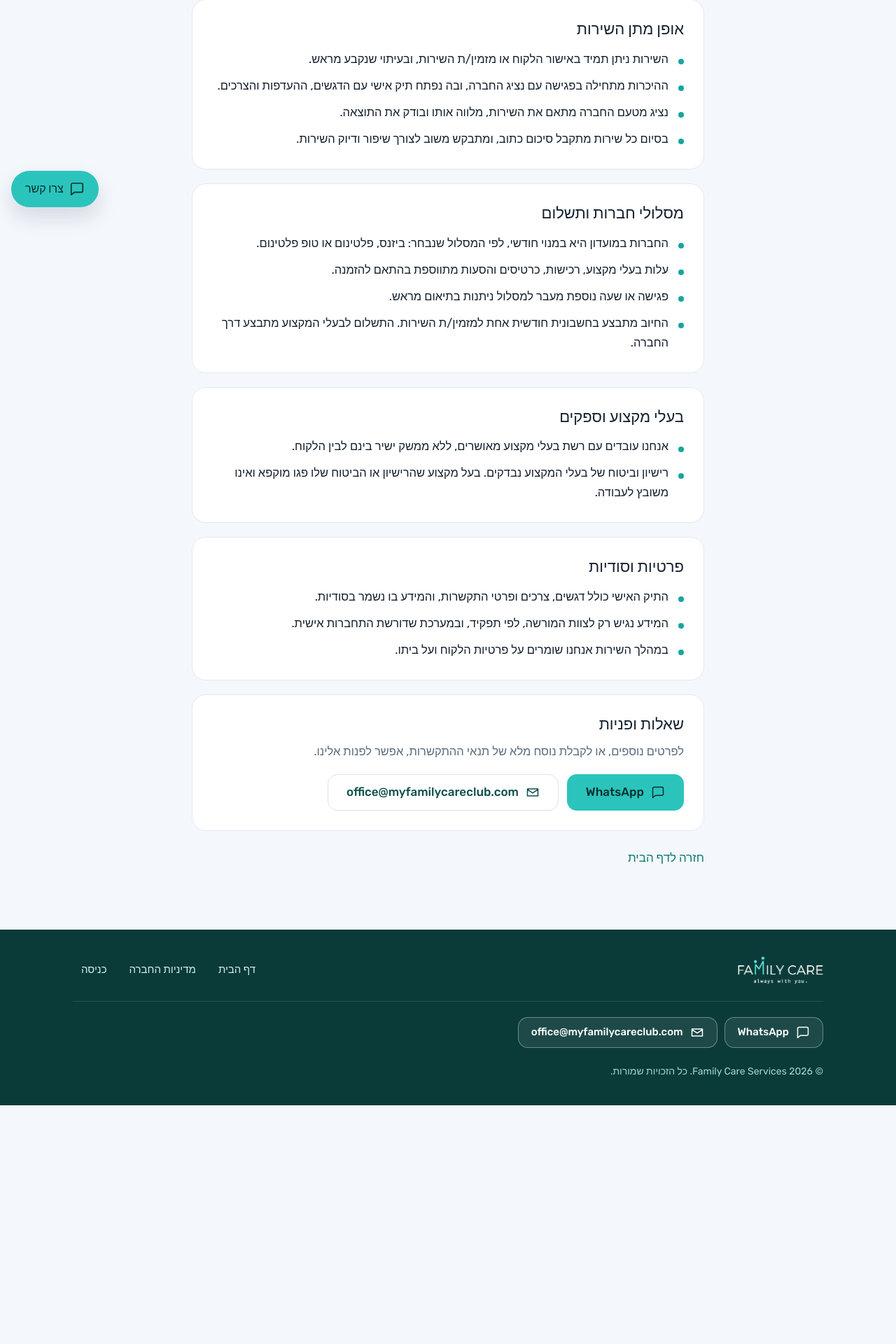
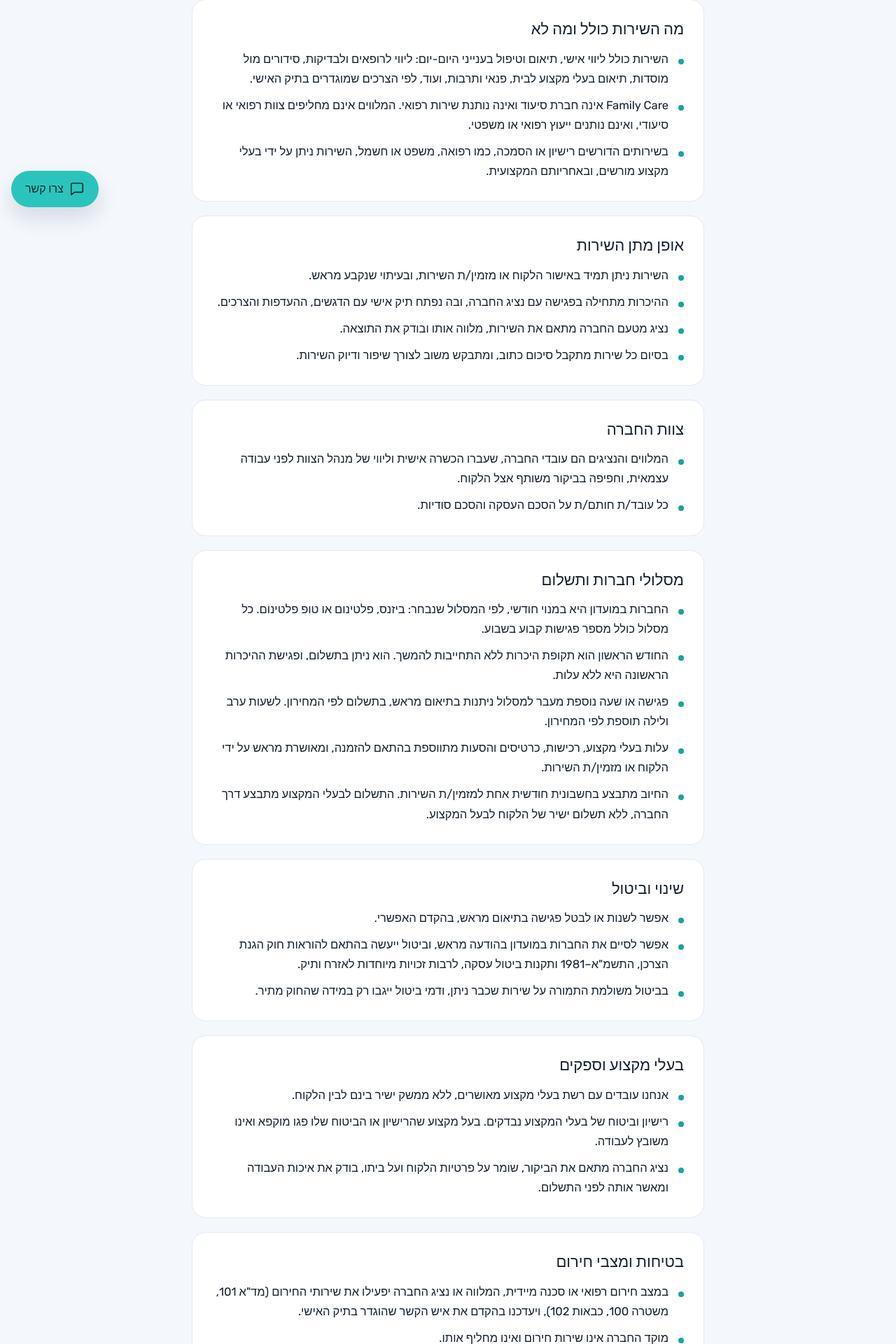
Before and after one commit to danaleeskunik/FamilyCare, a React (Vite) app: page /policy in a window 1280 px wide. Shown: the part 488-2408 px from the top of the page at 70% size. Before the commit the page ends 2067 px from the top, so only its background shows below. Built offline with nearby package versions, Linux system fonts and the light colour scheme.

Commit message:
Landing: updated trust points, example visit moved before 'how it works' with emphasized approved-professionals badge; full company policy and terms page
Co-Authored-By: Claude Sonnet 5.5 <noreply@anthropic.com>

```diff
--- a/src/components/LandingChrome.tsx
+++ b/src/components/LandingChrome.tsx
@@ -114,7 +114,7 @@ export function LpFooter({ onPolicy }: { onPolicy?: boolean }) {
           <Link to="/" onClick={toTop} aria-label="Family Care — לתחילת הדף"><img src={logo('logo-white.png')} alt="Family Care" height={40} /></Link>
           <nav aria-label="קישורים בתחתית העמוד">
             {onPolicy ? <Link to="/">דף הבית</Link> : (<><a href="#about">אודות</a><a href="#services">שירותים</a><a href="#plans">מסלולים</a><a href="#faq">שאלות נפוצות</a></>)}
-            <Link to="/policy">מדיניות החברה</Link>
+            <Link to="/policy">מדיניות ותנאי שירות</Link>
             <Link to="/login">כניסה</Link>
           </nav>
         </div>
--- a/src/pages/Landing.tsx
+++ b/src/pages/Landing.tsx
@@ -154,25 +154,12 @@ export default function Landing() {
               <a className="lp-btn ghost" href="#services">מה כלול במועדון</a>
             </div>
             <ul className="lp-trust reveal" style={delay(320)}>
-              <li><Ico name="check" size={18} /> מלווה אישית קבועה</li>
-              <li><Ico name="check" size={18} /> סיכום כתוב אחרי כל שירות</li>
-              <li><Ico name="check" size={18} /> הכול באישור הלקוח</li>
+              <li><Ico name="check" size={18} /> מלווה אישית קבועה למשפחה</li>
+              <li><Ico name="check" size={18} /> איכות חיים ובטחון אישי להורים</li>
+              <li><Ico name="check" size={18} /> אחריות מלאה ושקיפות עבורכם</li>
             </ul>
           </div>
 
-          <div className="lp-hero-art reveal" style={delay(200)} aria-hidden="true">
-            <div className="lp-orb a" /><div className="lp-orb b" />
-            <article className="lp-note">
-              <div className="lp-note-top">
-                <span className="lp-note-title"><Ico name="doc" size={18} /> סיכום ביקור</span>
-                <span className="lp-tag">דוגמה</span>
-              </div>
-              <div className="lp-note-row"><span className="lp-dot"><Ico name="medical" size={18} /></span><div><strong>ליווי לבדיקת עיניים</strong><small><span className="ltr">09:30–12:00</span> · המלווה הקבועה</small></div></div>
-              <p>הכול עבר בשלום. התור הבא נקבע לעוד שלושה חודשים, והתרופות נמסרו הביתה.</p>
-              <div className="lp-note-foot"><span className="lp-ok"><Ico name="check" size={16} /> הושלם</span><span>נשלח למשפחה</span></div>
-            </article>
-            <div className="lp-float"><Ico name="shield" size={18} /> בעלי מקצוע מאושרים</div>
-          </div>
         </div>
       </header>
 
@@ -193,6 +180,24 @@ export default function Landing() {
 
       <Section id="services" title="הכול תחת קורת גג אחת" lead="שירות קונסיירז' אישי שמוריד מכם את העומס היומיומי ומחזיר לכם חיים.">
         <ServiceGrid />
+      </Section>
+
+      <Section id="example" tone="dark" title="ככה נראה שירות אצלנו" lead="אחרי כל שירות המשפחה מקבלת סיכום כתוב, גם כשלא נמצאים בבית.">
+        <div className="lp-example">
+          <article className="lp-note reveal">
+            <div className="lp-note-top">
+              <span className="lp-note-title"><Ico name="doc" size={18} /> סיכום ביקור</span>
+              <span className="lp-tag">דוגמה</span>
+            </div>
+            <div className="lp-note-row"><span className="lp-dot"><Ico name="medical" size={18} /></span><div><strong>ליווי לבדיקת עיניים</strong><small><span className="ltr">09:30–12:00</span> · המלווה הקבועה</small></div></div>
+            <p>הכול עבר בשלום. התור הבא נקבע לעוד שלושה חודשים, והתרופות נמסרו הביתה.</p>
+            <div className="lp-note-foot"><span className="lp-ok"><Ico name="check" size={16} /> הושלם</span><span>נשלח למשפחה</span></div>
+          </article>
+          <div className="lp-proof reveal" style={delay(120)}>
+            <strong><Ico name="shield" size={28} /> בעלי מקצוע מאושרים</strong>
+            <span>רישיון וביטוח של כל בעל מקצוע נבדקים, ומי שפג תוקפו מוקפא ולא משובץ.</span>
+          </div>
+        </div>
       </Section>
 
       <Section id="how" tone="white" title="איך זה עובד" lead="פשוט, אישי, ובקצב שלכם.">
--- a/src/pages/Policy.tsx
+++ b/src/pages/Policy.tsx
@@ -11,6 +11,14 @@ const SECTIONS: { title: string; items: string[] }[] = [
     ],
   },
   {
+    title: 'מה השירות כולל ומה לא',
+    items: [
+      'השירות כולל ליווי אישי, תיאום וטיפול בענייני היום-יום: ליווי לרופאים ולבדיקות, סידורים מול מוסדות, תיאום בעלי מקצוע לבית, פנאי ותרבות, ועוד, לפי הצרכים שמוגדרים בתיק האישי.',
+      'Family Care אינה חברת סיעוד ואינה נותנת שירות רפואי. המלווים אינם מחליפים צוות רפואי או סיעודי, ואינם נותנים ייעוץ רפואי או משפטי.',
+      'בשירותים הדורשים רישיון או הסמכה, כמו רפואה, משפט או חשמל, השירות ניתן על ידי בעלי מקצוע מורשים, ובאחריותם המקצועית.',
+    ],
+  },
+  {
     title: 'אופן מתן השירות',
     items: [
       'השירות ניתן תמיד באישור הלקוח או מזמין/ת השירות, ובעיתוי שנקבע מראש.',
@@ -20,12 +28,28 @@ const SECTIONS: { title: string; items: string[] }[] = [
     ],
   },
   {
+    title: 'צוות החברה',
+    items: [
+      'המלווים והנציגים הם עובדי החברה, שעברו הכשרה אישית וליווי של מנהל הצוות לפני עבודה עצמאית, וחפיפה בביקור משותף אצל הלקוח.',
+      'כל עובד/ת חותם/ת על הסכם העסקה והסכם סודיות.',
+    ],
+  },
+  {
     title: 'מסלולי חברות ותשלום',
     items: [
-      'החברות במועדון היא במנוי חודשי, לפי המסלול שנבחר: ביזנס, פלטינום או טופ פלטינום.',
-      'עלות בעלי מקצוע, רכישות, כרטיסים והסעות מתווספת בהתאם להזמנה.',
-      'פגישה או שעה נוספת מעבר למסלול ניתנות בתיאום מראש.',
-      'החיוב מתבצע בחשבונית חודשית אחת למזמין/ת השירות. התשלום לבעלי המקצוע מתבצע דרך החברה.',
+      'החברות במועדון היא במנוי חודשי, לפי המסלול שנבחר: ביזנס, פלטינום או טופ פלטינום. כל מסלול כולל מספר פגישות קבוע בשבוע.',
+      'החודש הראשון הוא תקופת היכרות ללא התחייבות להמשך. הוא ניתן בתשלום, ופגישת ההיכרות הראשונה היא ללא עלות.',
+      'פגישה או שעה נוספת מעבר למסלול ניתנות בתיאום מראש, בתשלום לפי המחירון. לשעות ערב ולילה תוספת לפי המחירון.',
+      'עלות בעלי מקצוע, רכישות, כרטיסים והסעות מתווספת בהתאם להזמנה, ומאושרת מראש על ידי הלקוח או מזמין/ת השירות.',
+      'החיוב מתבצע בחשבונית חודשית אחת למזמין/ת השירות. התשלום לבעלי המקצוע מתבצע דרך החברה, ללא תשלום ישיר של הלקוח לבעל המקצוע.',
+    ],
+  },
+  {
+    title: 'שינוי וביטול',
+    items: [
+      'אפשר לשנות או לבטל פגישה בתיאום מראש, בהקדם האפשרי.',
+      'אפשר לסיים את החברות במועדון בהודעה מראש, וביטול ייעשה בהתאם להוראות חוק הגנת הצרכן, התשמ"א–1981 ותקנות ביטול עסקה, לרבות זכויות מיוחדות לאזרח ותיק.',
+      'בביטול משולמת התמורה על שירות שכבר ניתן, ודמי ביטול ייגבו רק במידה שהחוק מתיר.',
     ],
   },
   {
@@ -33,14 +57,47 @@ const SECTIONS: { title: string; items: string[] }[] = [
     items: [
       'אנחנו עובדים עם רשת בעלי מקצוע מאושרים, ללא ממשק ישיר בינם לבין הלקוח.',
       'רישיון וביטוח של בעלי המקצוע נבדקים. בעל מקצוע שהרישיון או הביטוח שלו פגו מוקפא ואינו משובץ לעבודה.',
+      'נציג החברה מתאם את הביקור, שומר על פרטיות הלקוח ועל ביתו, בודק את איכות העבודה ומאשר אותה לפני התשלום.',
+    ],
+  },
+  {
+    title: 'בטיחות ומצבי חירום',
+    items: [
+      'במצב חירום רפואי או סכנה מיידית, המלווה או נציג החברה יפעילו את שירותי החירום (מד"א 101, משטרה 100, כבאות 102), ויעדכנו בהקדם את איש הקשר שהוגדר בתיק האישי.',
+      'מוקד החברה אינו שירות חירום ואינו מחליף אותו.',
+      'מומלץ לעדכן את התיק האישי בכל שינוי במצב הבריאות, בתרופות, בניידות או באנשי הקשר.',
     ],
   },
   {
     title: 'פרטיות וסודיות',
     items: [
-      'התיק האישי כולל דגשים, צרכים ופרטי התקשרות, והמידע בו נשמר בסודיות.',
-      'המידע נגיש רק לצוות המורשה, לפי תפקיד, ובמערכת שדורשת התחברות אישית.',
+      'התיק האישי כולל דגשים, צרכים ופרטי התקשרות, וייתכן שכולל מידע רגיש על מצב הבריאות. המידע נאסף רק לצורך מתן השירות ושיפורו, ונמסר ברצון הלקוח או מזמין/ת השירות.',
+      'המידע נגיש רק לצוות המורשה, לפי תפקיד, ובמערכת שדורשת התחברות אישית. מידע רגיש במיוחד נגיש למנהלים בלבד.',
+      'איננו מוכרים מידע ואיננו מעבירים אותו לצד שלישי, אלא במידה הנדרשת למתן שירות שהוזמן (למשל תיאום בעל מקצוע), או כשהחוק מחייב.',
+      'בני משפחה מורשים רואים רק את המידע שנוגע ללקוח/ה שאליו הוגדרו, באזור אישי עם התחברות.',
+      'לכל אדם זכות לעיין במידע עליו ולבקש לתקן או למחוק אותו, לפי חוק הגנת הפרטיות, התשמ"א–1981. לבקשות אפשר לפנות אלינו.',
       'במהלך השירות אנחנו שומרים על פרטיות הלקוח ועל ביתו.',
+    ],
+  },
+  {
+    title: 'משוב, פניות ותלונות',
+    items: [
+      'אחרי כל שירות מתבקש משוב. כל פנייה או תלונה נבדקת ונענית בהקדם, ומגיעה לטיפול ישיר של הנהלת החברה.',
+    ],
+  },
+  {
+    title: 'אחריות',
+    items: [
+      'החברה אחראית לתיאום השירות, לעבודת עובדיה ולבדיקת איכות העבודה של בעלי המקצוע שהיא מתאמת.',
+      'החברה אינה אחראית לאירועים שמחוץ לשליטתה, או לשירות רפואי, משפטי או מקצועי אחר שניתן על ידי גורם מורשה, מעבר לאחריותה לפי הדין.',
+      'שום דבר במדיניות זו אינו גורע מזכויות הצרכן לפי הדין.',
+    ],
+  },
+  {
+    title: 'עדכון המדיניות',
+    items: [
+      'החברה רשאית לעדכן את המדיניות מעת לעת. הנוסח העדכני מפורסם בעמוד זה, ועדכון מהותי יימסר ללקוחות.',
+      'על השירות ועל מדיניות זו חלים דיני מדינת ישראל.',
     ],
   },
 ]
@@ -53,8 +110,8 @@ export default function Policy() {
       <main className="lp-doc">
         <div className="lp-wrap">
           <header className="lp-doc-head reveal">
-            <h1>מדיניות החברה</h1>
-            <p>עקרונות העבודה וההגדרות שמנחים את השירות שלנו.</p>
+            <h1>מדיניות החברה ותנאי השירות</h1>
+            <p>עקרונות העבודה, תנאי ההתקשרות והתחייבויות החברה כלפי הלקוחות ומשפחותיהם.</p>
           </header>
           {SECTIONS.map((s) => (
             <section key={s.title} className="lp-doc-sec reveal">
```
Also changed, not shown: src/styles/landing.css (+11 -13 lines).
